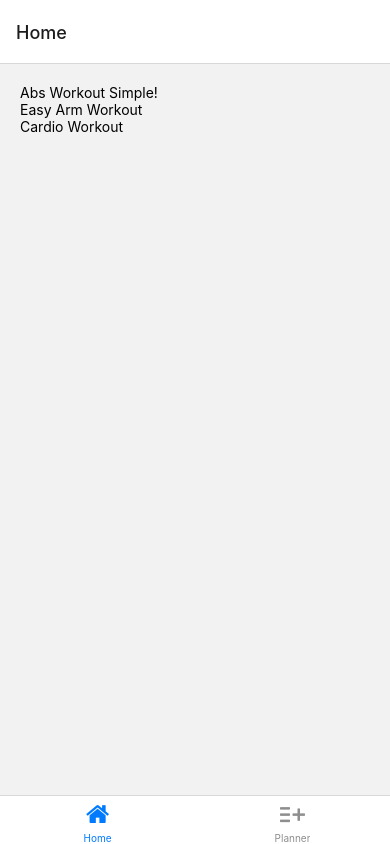
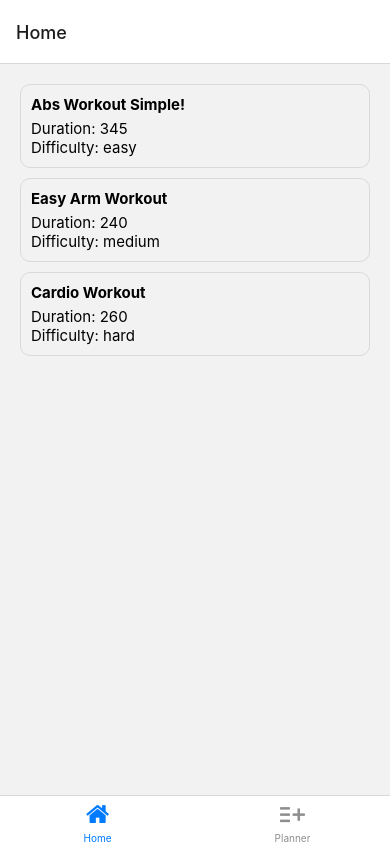
Before and after one commit to Rakesh6720/react-native-typescript, a React Native app: screen /Home in a window 390 px wide. Built offline with nearby package versions, Linux system fonts and the light colour scheme.

Commit message:
add workout item styles

```diff
--- a/components/WorkoutItem.tsx
+++ b/components/WorkoutItem.tsx
@@ -1,11 +1,34 @@
 import React from "react";
-import { View, Text } from "react-native";
+import { View, Text, StyleSheet } from "react-native";
 import { Workout } from "../types/data";
 
 export default function WorkoutItem({ item }: { item: Workout }) {
   return (
-    <View>
-      <Text>{item.name}</Text>
+    <View style={styles.container}>
+      <Text style={styles.name}>{item.name}</Text>
+      <Text style={styles.duration}>Duration: {item.duration}</Text>
+      <Text style={styles.difficulty}>Difficulty: {item.difficulty}</Text>
     </View>
   );
 }
+
+const styles = StyleSheet.create({
+  container: {
+    borderRadius: 10,
+    borderColor: "rgba(0,0,0,0.1)",
+    borderWidth: 1,
+    padding: 10,
+    marginBottom: 10,
+  },
+  name: {
+    fontSize: 15,
+    fontWeight: "bold",
+    marginBottom: 5,
+  },
+  duration: {
+    fontSize: 15,
+  },
+  difficulty: {
+    fontSize: 15,
+  },
+});
```
